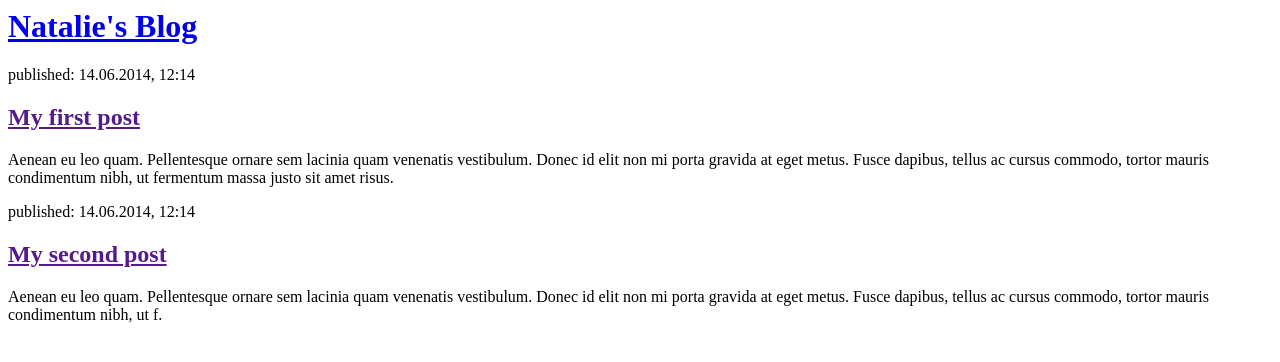
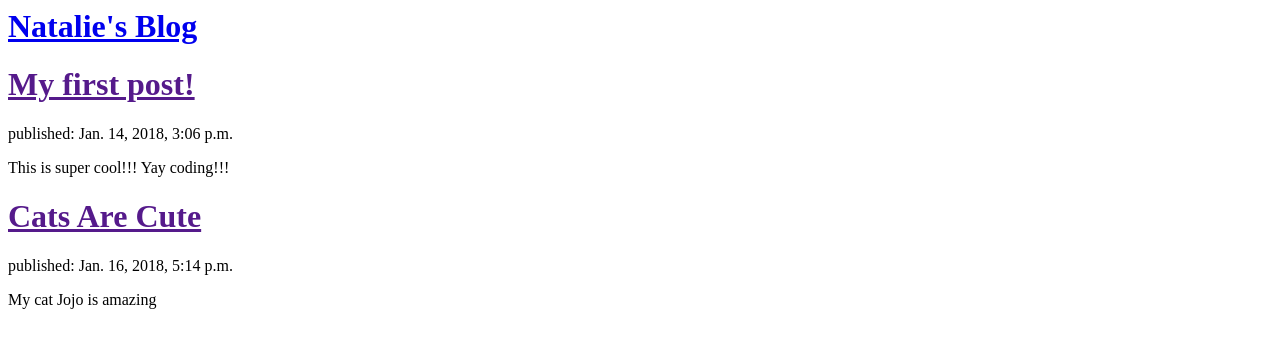
Before and after one commit to NatalieShell/my-first-blog, a Django app: page / in a window 1280 px wide. Shown: the top 362 px of the page. Run offline with Django 3.2, Linux system fonts and the light colour scheme; data comes from the database, SQL or seed files in the repository; both versions use the stored data as it was after the commit.

Commit message:
We put the posts on the blog.

```diff
--- a/blog/templates/blog/post_list.html
+++ b/blog/templates/blog/post_list.html
@@ -7,16 +7,14 @@
             <h1><a href="/">Natalie's Blog</a></h1>
         </div>
 
-        <div>
-            <p>published: 14.06.2014, 12:14</p>
-            <h2><a href="">My first post</a></h2>
-            <p>Aenean eu leo quam. Pellentesque ornare sem lacinia quam venenatis vestibulum. Donec id elit non mi porta gravida at eget metus. Fusce dapibus, tellus ac cursus commodo, tortor mauris condimentum nibh, ut fermentum massa justo sit amet risus.</p>
-        </div>
+	{% for post in posts %}
+   	 	<div>
+   	 	 <h1><a href="">{{ post.title }}</a></h1>
+      	  <p>published: {{ post.published_date }}</p>
+      	  <p>{{ post.text|linebreaksbr }}</p>
+  	 	 </div>
 
-        <div>
-            <p>published: 14.06.2014, 12:14</p>
-            <h2><a href="">My second post</a></h2>
-            <p>Aenean eu leo quam. Pellentesque ornare sem lacinia quam venenatis vestibulum. Donec id elit non mi porta gravida at eget metus. Fusce dapibus, tellus ac cursus commodo, tortor mauris condimentum nibh, ut f.</p>
-        </div>
+	{% endfor %}
+
     </body>
 </html>
--- a/blog/views.py
+++ b/blog/views.py
@@ -1,4 +1,7 @@
 from django.shortcuts import render
+from .models import Post
+from django.utils import timezone
 
 def post_list(request):
-    return render(request, 'blog/post_list.html')
+	posts = Post.objects.filter(published_date__lte=timezone.now()).order_by('published_date')
+	return render(request, 'blog/post_list.html', {'posts':posts})
```
Also changed, not shown: db.sqlite3.
